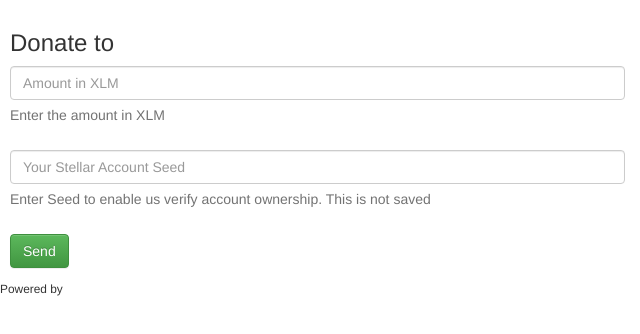
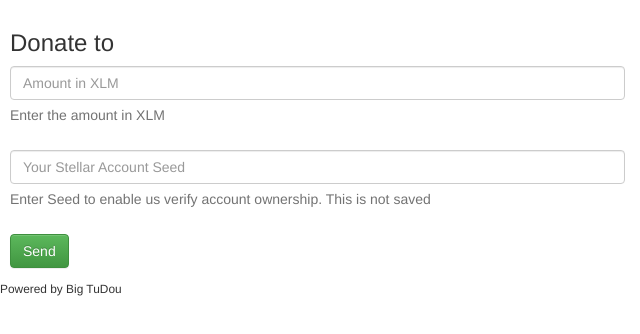
Before and after one commit to qiuwenyuan1992/Stellar-Tudou, a plain HTML site: page index.html in a window 1280 px wide. Shown: the full height of the page, 0-640 px from the left. Drawn offline with nearby package versions, Linux system fonts and the light colour scheme.

Commit message:
Update index.html

```diff
--- a/index.html
+++ b/index.html
@@ -9,7 +9,6 @@
     <!-- 可选的Bootstrap主题文件（一般不用引入） -->
     <link rel="stylesheet" href="http://cdn.bootcss.com/bootstrap/3.3.0/css/bootstrap-theme.min.css">
     <script src="http://cdn.bootcss.com/jquery/1.11.1/jquery.min.js"></script>
-    <!-- <script type="text/javascript" src="./stellar.donate.js"></script> -->
     <script src="http://cdn.bootcss.com/bootstrap/3.3.0/js/bootstrap.min.js"></script>
     <script type="text/javascript">
     jQuery(document).ready( function($){
@@ -43,7 +42,7 @@ var formTemplate =`
 `;
 
 stellarDonate.html(formTemplate);
-stellarDonate.append('<small>Powered by</small>');
+stellarDonate.append('<small>Powered by Big TuDou</small>');
 
 // Detect when form is submitted and process payment
 $("#stellar-donate-form" ).submit(function( event ) {
```
